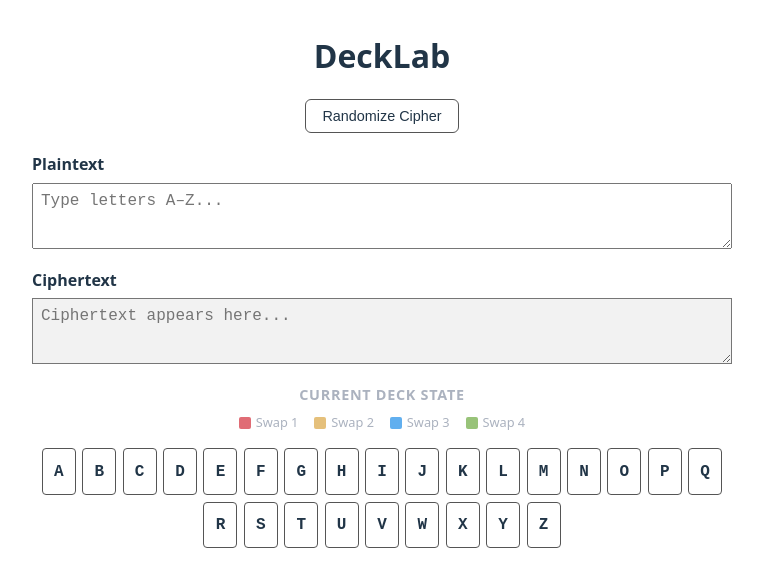
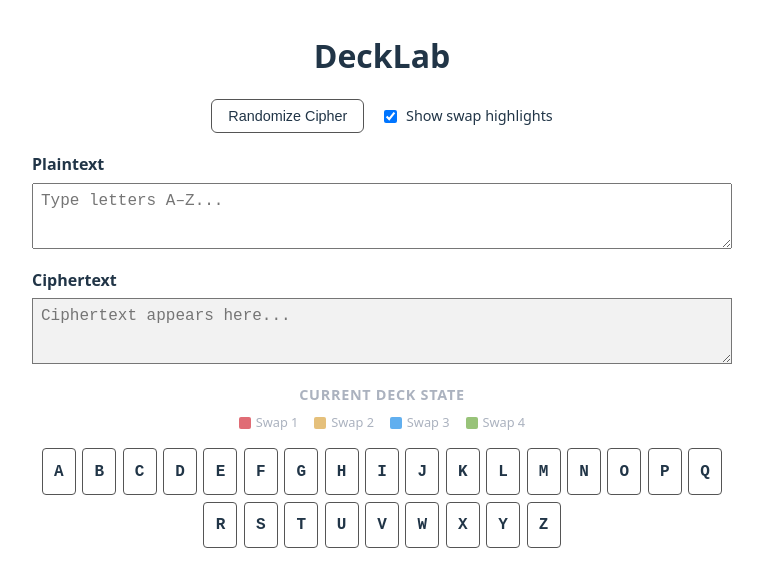
Before and after one commit to jacoblnd/DeckLab, a Svelte app: page / in a window 1280 px wide. Shown: the top 586 px of the page, without its empty margins (0-763 px from the left). Built offline with nearby package versions, Linux system fonts and the light colour scheme.

Commit message:
Make swap highlights toggleable (#7)

```diff
--- a/src/App.svelte
+++ b/src/App.svelte
@@ -8,6 +8,7 @@
 
   let mapping = $state(generateSlidingWindowMapping());
   let plaintext = $state('');
+  let showHighlights = $state(true);
   let result = $derived(encipher(plaintext, mapping));
 
   function randomizeMapping() {
@@ -21,13 +22,17 @@
     <h1>DeckLab</h1>
     <div class="controls">
       <button onclick={randomizeMapping}>Randomize Cipher</button>
+      <label class="highlight-toggle">
+        <input type="checkbox" bind:checked={showHighlights} />
+        Show swap highlights
+      </label>
     </div>
     <PlaintextInput oninput={(text) => plaintext = text} />
     <CiphertextOutput ciphertext={result.ciphertext} />
-    <DeckView deck={result.deck} lastTransformation={result.lastTransformation} />
+    <DeckView deck={result.deck} lastTransformation={result.lastTransformation} {showHighlights} />
   </main>
   <div class="right-panel">
-    <MultiDeckView steps={result.steps} />
+    <MultiDeckView steps={result.steps} {showHighlights} />
   </div>
 </div>
 
@@ -63,7 +68,18 @@
 
   .controls {
     display: flex;
+    align-items: center;
     justify-content: center;
+    gap: 1rem;
+  }
+
+  .highlight-toggle {
+    display: flex;
+    align-items: center;
+    gap: 0.35rem;
+    font-size: 0.9rem;
+    cursor: pointer;
+    user-select: none;
   }
 
   button {
--- a/src/components/DeckView.svelte
+++ b/src/components/DeckView.svelte
@@ -4,7 +4,11 @@
 
   const SWAP_COLORS = ['#e06c75', '#e5c07b', '#61afef', '#98c379'];
 
-  let { deck, lastTransformation }: { deck: string[]; lastTransformation: Transformation | null } = $props();
+  let { deck, lastTransformation, showHighlights }: {
+    deck: string[];
+    lastTransformation: Transformation | null;
+    showHighlights: boolean;
+  } = $props();
 
   // Map each deck position to its swap pair index (0–3), or null if not swapped.
   let swapPairMap = $derived.by(() => {
@@ -22,6 +26,7 @@
 
 <div class="deck-section">
   <h2 class="deck-label">Current Deck State</h2>
+  {#if showHighlights}
     <div class="legend">
       {#each SWAP_COLORS as color, i}
         <span class="legend-item">
@@ -30,9 +35,10 @@
         </span>
       {/each}
     </div>
+  {/if}
   <div class="deck" data-testid="deck">
     {#each deck as letter, i}
-      <Card {letter} swapPair={swapPairMap[i]} />
+      <Card {letter} swapPair={showHighlights ? swapPairMap[i] : null} />
     {/each}
   </div>
 </div>
--- a/src/components/MultiDeckView.svelte
+++ b/src/components/MultiDeckView.svelte
@@ -3,7 +3,7 @@
 
   const SWAP_COLORS = ['#e06c75', '#e5c07b', '#61afef', '#98c379'];
 
-  let { steps }: { steps: CipherStep[] } = $props();
+  let { steps, showHighlights }: { steps: CipherStep[]; showHighlights: boolean } = $props();
 
   function buildSwapPairMap(transformation: Transformation): (number | null)[] {
     const map: (number | null)[] = new Array(26).fill(null);
@@ -22,10 +22,11 @@
     <div class="column">
       <div class="col-label">{step.ciphertextChar}</div>
       {#each step.deck as letter, i}
+        {@const pair = showHighlights ? swapPairMap[i] : null}
         <div
           class="mini-card"
-          class:highlighted={swapPairMap[i] != null}
-          style:background-color={swapPairMap[i] != null ? SWAP_COLORS[swapPairMap[i]!] : undefined}
+          class:highlighted={pair != null}
+          style:background-color={pair != null ? SWAP_COLORS[pair] : undefined}
         >
           {letter}
         </div>
```
Lines whose indentation alone changed are shown as unchanged.
